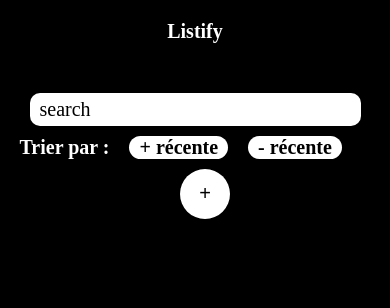
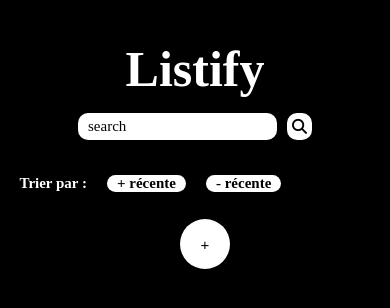
Before and after one commit to este0207/To-Do-List, a plain HTML site: page public/index.html in a window 390 px wide. Shown: the top 308 px of the page. Drawn offline with Linux system fonts and the light colour scheme; a web font is replaced by a local one.

Commit message:
ajout filter date task and first css for search bar

```diff
--- a/public/index.html
+++ b/public/index.html
@@ -4,14 +4,18 @@
     <meta charset="UTF-8">
     <meta name="viewport" content="width=device-width, initial-scale=1.0">
     <link rel="stylesheet" href="./style.css">
+    <link rel="stylesheet" href="https://cdnjs.cloudflare.com/ajax/libs/font-awesome/6.7.2/css/all.min.css" integrity="sha512-Evv84Mr4kqVGRNSgIGL/F/aIDqQb7xQ2vcrdIwxfjThSH8CSR7PBEakCr51Ck+w+/U6swU2Im1vVX0SVk9ABhg==" crossorigin="anonymous" referrerpolicy="no-referrer" />
     <title>Listify</title>
 </head>
 <body>
     <div class="main">
         <div class="head">
-            <h1>Listify</h1>
+            <h1 class="logo">Listify</h1>
         </div>
-        <input type="search" name="search" id="search" placeholder="search">
+        <div class="search-bar">
+            <input type="search" name="search" id="search" placeholder="search">
+            <button type="submit" id="btnSubmit"><i class="fa-solid fa-magnifying-glass"></i></li></button>
+        </div>
         <div class="filter">
             <p>Trier par :</p>
             <button class="btn_filter_plus">+ récente</button>
--- a/public/style.css
+++ b/public/style.css
@@ -13,7 +13,7 @@ body {
     margin: 5%;
     font-family: "Doto", serif;
     font-weight: bold;
-    overflow: hidden;
+    overflow-x: hidden;
 }
 
 .main {
@@ -23,9 +23,21 @@ body {
 
 .head {
     display: flex;
-    z-index: 3;
+    position: relative;
     justify-content: center;
     color: white;
+}
+
+.logo{
+    font-size: 100px;
+    z-index: 3;
+    transition: 0.5s;
+    position: relative;
+    bottom: 30px;
+}
+
+.logo.active {
+    font-size: 30px;
 }
 
 .filter {
@@ -67,15 +79,35 @@ body {
     justify-content: center;
 }
 
+.search-bar{
+    display: flex;
+    justify-content: center;
+    align-items: center;
+    gap: 10px;
+    margin-bottom: 5%;
+}
+
+.search-bar button{
+    /* position: absolute; */
+    padding: 5px;
+    border: none;
+    border-radius: 10px;
+    outline: none;
+    background-color: white;
+    transition: 0.5s;
+}
+
+.search-bar button:hover {
+    transform: scale(1.1);
+}
+
 #search{
     background-color: white;
-    margin: 10px;
     border-radius: 10px;
     padding: 5px;
     padding-left: 10px;
     border: none;
     font-family: "Doto", serif;
-    margin-top: 50px;
 }
 
 #search::placeholder{
@@ -160,6 +192,7 @@ body {
     border: none;
 
 }
+
 
 .add .test .footer {
     background-color: rgb(0, 0, 0);
@@ -251,7 +284,7 @@ body {
 .supp_element2 {
     display: flex;
     position: absolute;
-    z-index: 11;
+    z-index: 5;
     top: 10%;
     right: 10%;
     align-items: center;
@@ -301,6 +334,27 @@ footer button{
 
 @media ( max-width: 768px){
     *{
-        font-size: 20px;
+        font-size: 15px;
+    }
+    .logo{
+        font-size: 50px;
+        bottom: 0;
+        top: 20px;
+    }
+
+    .search-bar{
+        margin-top: 10%;
+    }
+
+    .search-bar button{
+        margin-top: -5%;
+    }
+
+    .filter {
+    margin-bottom: 5%;
+    }
+
+    #search {
+    margin-bottom: 5%;
     }
 }
--- a/src/TaskView.js
+++ b/src/TaskView.js
@@ -1,7 +1,4 @@
 const container = document.querySelector(".container");
-/**
- * kyfykffff
- */
 export class TaskView {
 
 
--- a/src/script.js
+++ b/src/script.js
@@ -3,6 +3,8 @@ const btnAdd = document.querySelector("#btn_add");
 const container = document.querySelector(".container");
 //New task
 const screen = document.querySelector(".add");
+//logo
+const logo1 = document.querySelector(".logo");
 //btn pour add une task
 const btnTask = document.querySelector(".btn_task");
 // X pour fermer la fenetre de formulaire
@@ -10,7 +12,9 @@ const btn_supp = document.querySelector(".supp_element2");
 // Filters
 const btn_filter_plus = document.querySelector(".btn_filter_plus");
 const btn_filter_moin = document.querySelector(".btn_filter_moin");
-
+// search-bar
+const searchbar = document.querySelector("#search");
+const btnSubmit = document.querySelector("#btnSubmit");
 // formulaire
 const desc = document.querySelector("#desc");
 const title1 = document.querySelector("#title");
@@ -18,6 +22,7 @@ const title1 = document.querySelector("#title");
 export let tasksList = [];
 // time
 var time = new Date();
+var fulldate = time.getDate()+"/"+(time.getMonth()+1)+"/"+time.getFullYear()+" "+"a"+" "+time.getHours()+"."+time.getMinutes();
 
 
 import { TaskView } from "./TaskView.js";
@@ -27,11 +32,41 @@ import { TaskModel } from "./TaskModel.js";
 function OnAddForm (){
     // afficher le formulaire
     screen.classList.add("active");
+    //change logo scale
+    logo1.classList.add("active");
 }
+
+function OnFilterMoin (){
+    const reverse = tasksList.reverse();
+    console.log(reverse);
+    localStorage.setItem("tasksList", JSON.stringify(reverse));
+    window.location = document.location;
+}
+
+// function SearchTasks (){
+//         let search = searchbar.value;
+//         // function pour enlever all task que visuelement
+//         if(search === ''){
+//                 TaskView.addtags(tagSets, task);
+//                 // Remplir les éléments avec les données de la tâche
+//                 TaskView.setcontent(tagSets, task);
+//                 // Placer les éléments dans le conteneur
+//                 TaskView.appendtag(tagSets, task);
+//         }
+//         else{
+//             tasksList.forEach(element =>{
+//                 let result = element.titre.includes(search) || element.description.includes(search);
+//                 if(result){
+//                     btn_task_click()
+//                 }
+//             })
+//         }
+// }
 
 function OnRemoveForm (){
     // retirer les formulaire
     screen.classList.remove("active");
+    logo1.classList.remove("active");
 }
 
 function Checkbox(tagSets, task){
@@ -40,10 +75,8 @@ function Checkbox(tagSets, task){
     tagSets.nouvellecheck.addEventListener('change', function()
     {
         if (tagSets.nouvellecheck.checked) {
-            console.log("checked");
             task.checkbox = true;
         } else {
-            console.log('Checkbox non coché ! lol');
             task.checkbox = false;
         }
         localStorage.setItem("tasksList", JSON.stringify(tasksList));
@@ -52,6 +85,7 @@ function Checkbox(tagSets, task){
 
 
 function btn_task_click (){
+    logo1.classList.remove("active");
     //créer les const
     const nouvelleBalise = document.createElement("div");
     const nouvelleDiv = document.createElement("div");
@@ -67,8 +101,9 @@ function btn_task_click (){
     const task = {
         titre : title1.value,
         description : desc.value,
-        date : time.getDate()+"/"+(time.getMonth()+1)+"/"+time.getFullYear()+" "+"a"+" "+time.getHours()+"."+time.getMinutes(),
-        checkbox : false
+        date : fulldate,
+        checkbox : false,
+        id : 0
     }
 
     tasksList.push(task);
@@ -90,6 +125,7 @@ function btn_task_click (){
     TaskView.appendtag(tagSets, task);
     TaskModel.Savetag();
     screen.classList.remove("active");
+
 }
 //a voir
 function OnRemovetask (event){
@@ -140,8 +176,10 @@ document.addEventListener("DOMContentLoaded", () => {
         TaskView.setcontent(tagSets, task);
         // Placer les éléments dans le conteneur
         TaskView.appendtag(tagSets, task);
+        TaskModel.Savetag();
         // True or False for checked
         Checkbox(tagSets, task);
+        console.log(task);
     });
 });
 
@@ -162,6 +200,8 @@ container.addEventListener("click", function(event) {
 });
 btnAdd.addEventListener("click", OnAddForm);
 btn_supp.addEventListener("click", OnRemoveForm);
+btn_filter_moin.addEventListener("click", OnFilterMoin);
+btn_filter_plus.addEventListener("click", OnFilterMoin);
 btnTask.addEventListener("click",btn_task_click);
 container.addEventListener("click", function(event) {
     if (event.target.classList.contains("supp_element")) {
```
